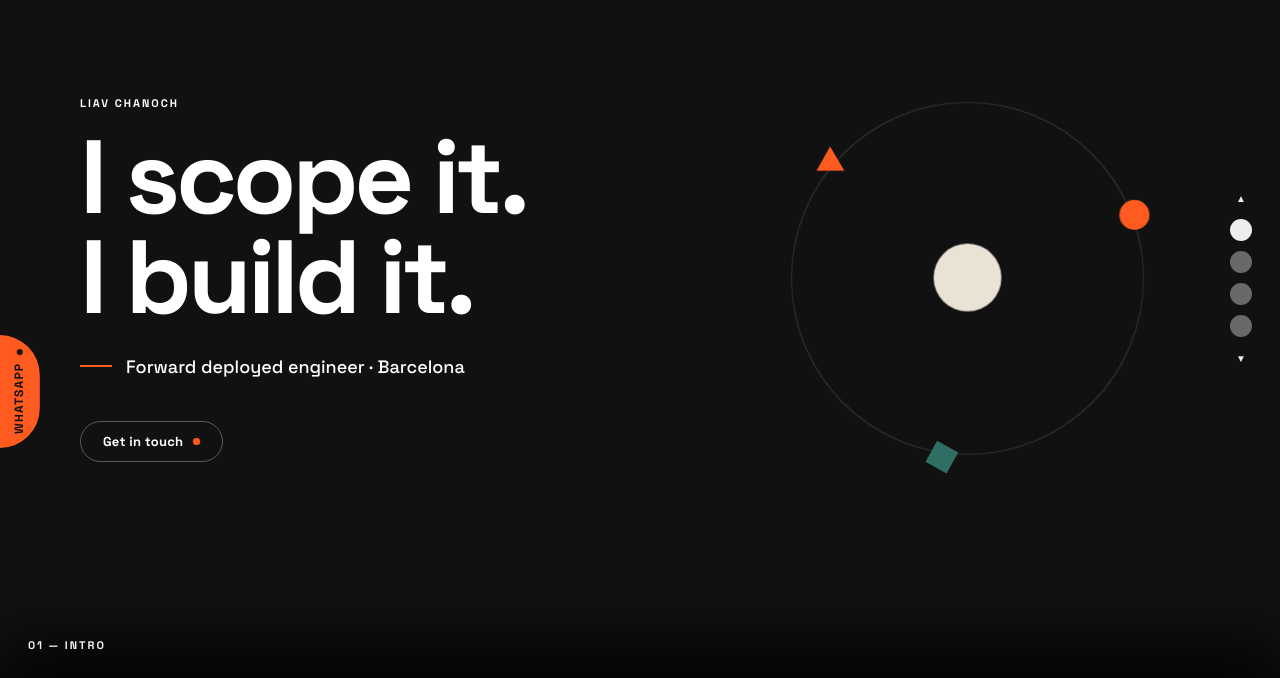
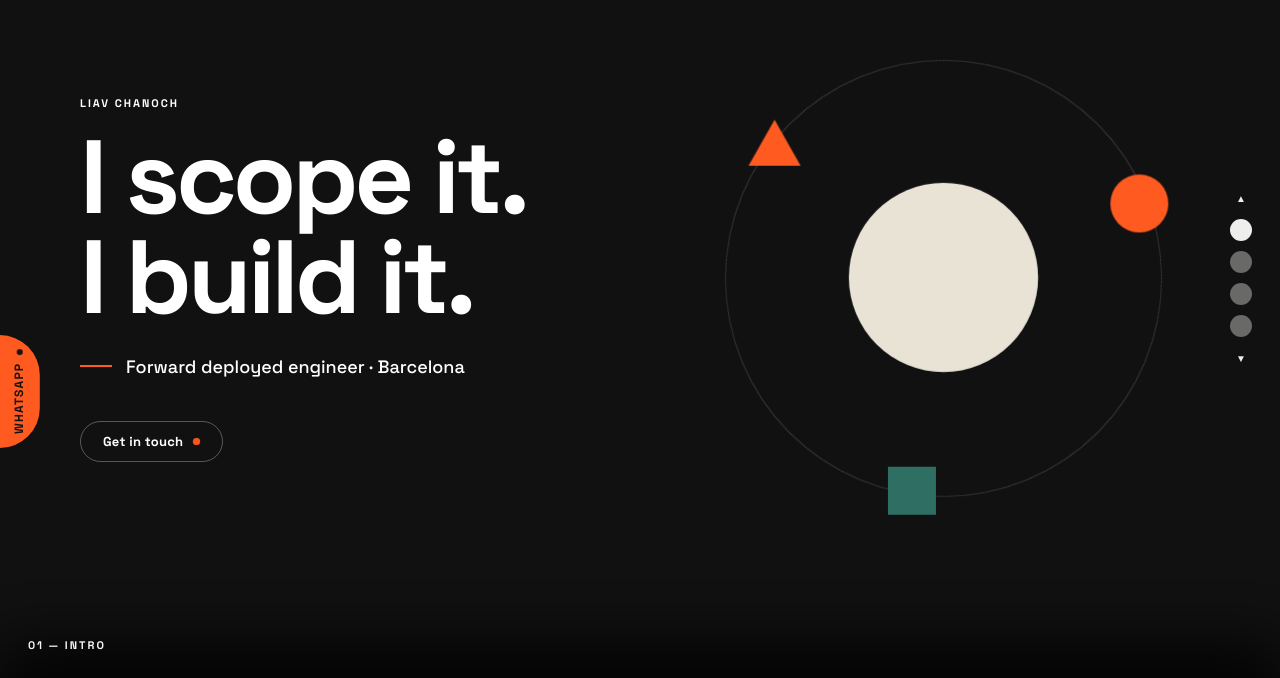
Before and after one commit to Liav-Chanoch/portfolio, a website: page v2/index.html in a window 1280 px wide. Shown: the part 122-800 px from the top of the page. Drawn offline with Linux system fonts and the light colour scheme.

Commit message:
Fix shape mark: bigger shapes, fix tilted square/triangle
Circle/square/triangle and center disc were too small relative to the
ring. Also fixes a real bug: orbit-b and orbit-c's counter-rotating
.shape children didn't share their parent orbit's negative
animation-delay, so their rotation never actually cancelled out from
the correct phase — the square in particular rendered visibly tilted
instead of upright.

```diff
--- a/v2/index.html
+++ b/v2/index.html
@@ -137,11 +137,11 @@ a { color: inherit; }
 /* Shape mark */
 .shape-mark {
   position: absolute;
-  right: 8vw;
+  right: 6vw;
   top: 50%;
   transform: translateY(-50%);
-  width: min(38vw, 420px);
-  height: min(38vw, 420px);
+  width: min(44vw, 520px);
+  height: min(44vw, 520px);
   pointer-events: none;
 }
 .shape-mark .ring {
@@ -151,7 +151,7 @@ a { color: inherit; }
   animation: spin 40s linear infinite reverse;
 }
 .shape-mark .disc {
-  position: absolute; inset: 42%;
+  position: absolute; inset: 32%;
   background: var(--bone);
   border-radius: 50%;
   animation: breathe 4.5s ease-in-out infinite;
@@ -160,12 +160,14 @@ a { color: inherit; }
 .orbit .shape { position: absolute; top: 4%; left: 50%; animation: spin 26s linear infinite reverse; }
 .orbit-b { animation-delay: -8.6s; }
 .orbit-c { animation-delay: -17.3s; }
-.shape.circle { width: 30px; height: 30px; margin-left: -15px; background: var(--signal); border-radius: 50%; }
-.shape.square { width: 24px; height: 24px; margin-left: -12px; background: var(--moss); }
+.orbit-b .shape { animation-delay: -8.6s; }
+.orbit-c .shape { animation-delay: -17.3s; }
+.shape.circle { width: 58px; height: 58px; margin-left: -29px; background: var(--signal); border-radius: 50%; }
+.shape.square { width: 48px; height: 48px; margin-left: -24px; background: var(--moss); }
 .shape.triangle {
-  width: 0; height: 0; margin-left: -14px;
-  border-left: 14px solid transparent; border-right: 14px solid transparent;
-  border-bottom: 24px solid var(--signal);
+  width: 0; height: 0; margin-left: -26px;
+  border-left: 26px solid transparent; border-right: 26px solid transparent;
+  border-bottom: 46px solid var(--signal);
 }
 @keyframes spin { to { transform: rotate(360deg); } }
 @keyframes breathe { 0%, 100% { transform: scale(1); } 50% { transform: scale(1.12); } }
```
